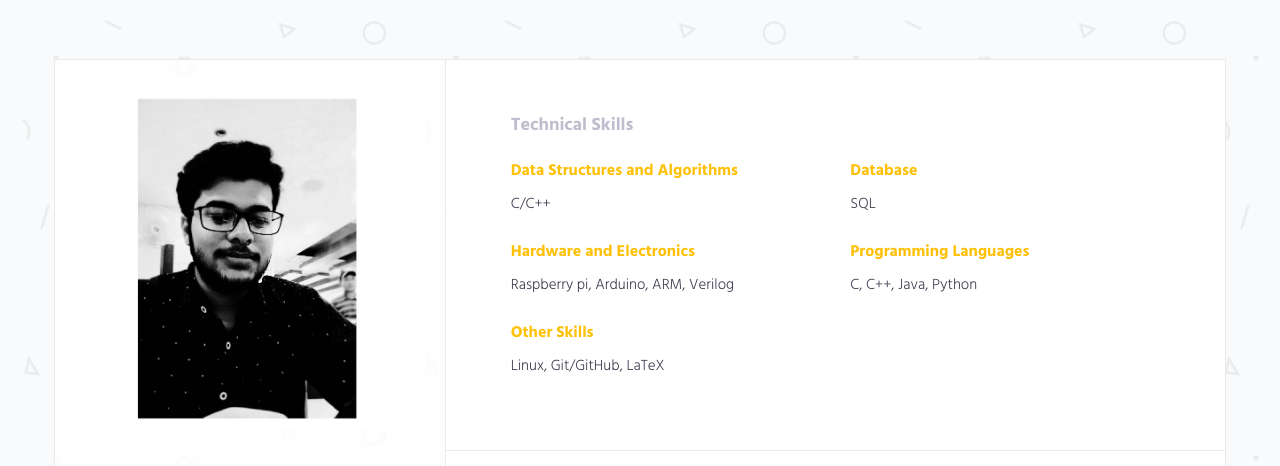
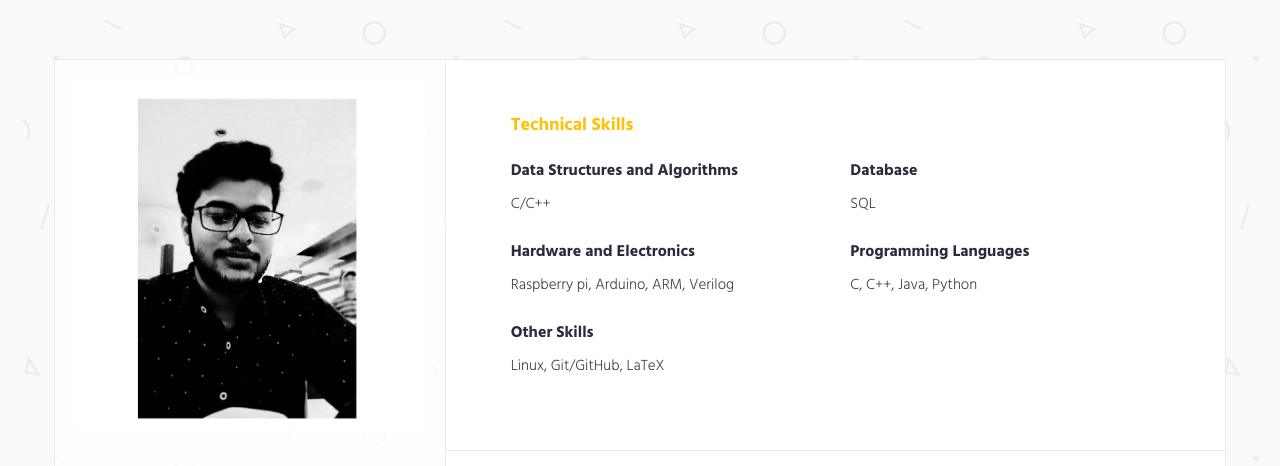
Before and after one commit to ankitgargsma/ankitgargsma.github.io, a plain HTML site: page index.html in a window 1280 px wide. Shown: the top 466 px of the page. Drawn offline with nearby package versions, Linux system fonts and the light colour scheme; a script that the page names is missing.

Commit message:
Update style.css

```diff
--- a/css/style.css
+++ b/css/style.css
@@ -29,7 +29,7 @@ body {
 
 h1, h2, h3, h4, h5, h6 {
     margin : 0 0 15px;
-    color  : #FFC107;
+    color  : #2b2b3d;
     }
 
 h1 {
@@ -254,7 +254,7 @@ button:focus,
 
 .section-title h2 {
     margin-bottom : 5px;
-    color         : #bebece;
+    color         : #FFC107;
     }
 
 /*-----------------------------
```
